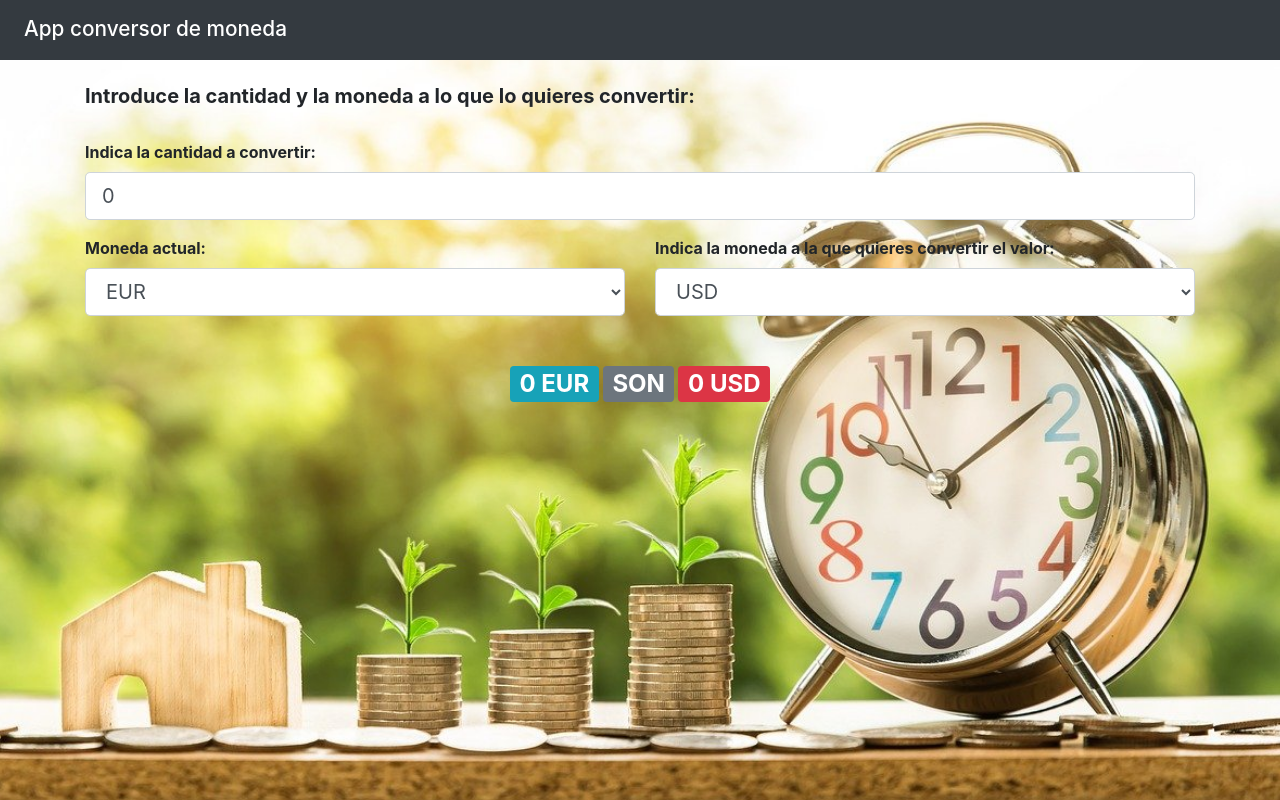
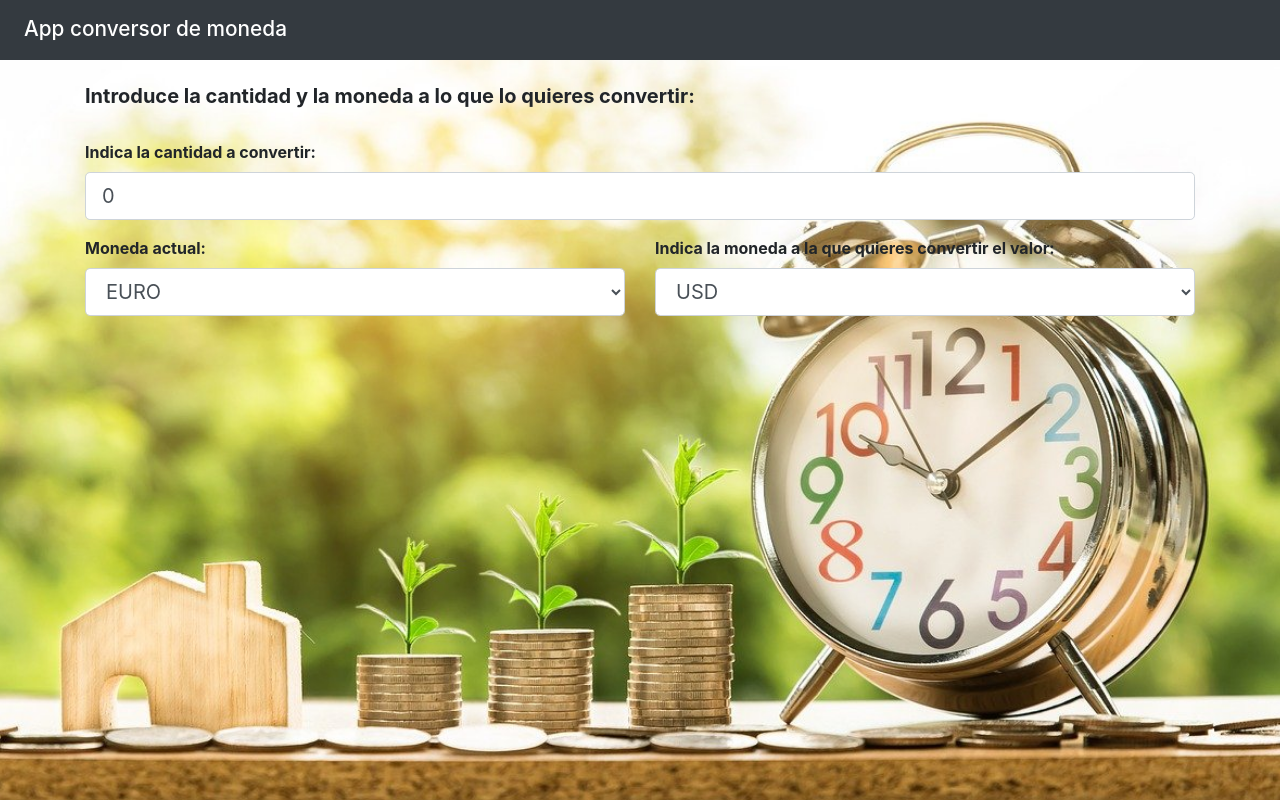
Before and after one commit to miryambathilde/app-convertidor, an Angular app: page / in a window 1280 px wide. Built offline with nearby package versions, Linux system fonts and the light colour scheme.

Commit message:
termino de arreglar la aplicacion

```diff
--- a/src/app/components/convertidor/convertidor.component.html
+++ b/src/app/components/convertidor/convertidor.component.html
@@ -7,7 +7,7 @@
           <label for="cantidad"><b>Indica la cantidad a convertir:</b></label>
           <!-- añadimos directiva NgModel TWO WAY DATA BINDING para hacer el binding con la variable cantidad -->
           <!-- aladimos event binding con el evento input y el metodo convertir  -->
-          <input type="number" class="form-control form-control-lg" id="cantidad" [(ngModel)]="cantidad" (input)="convertir" placeholder="Indica la cantidad...">
+          <input type="number" class="form-control form-control-lg" id="cantidad" [(ngModel)]="cantidad" (input)="convertir()" placeholder="Indica la cantidad...">
         </div>
     </div>
     <div class="col-lg-6">
@@ -15,7 +15,7 @@
         <label for="moneda-actual"><b>Moneda actual:</b></label>
          <!-- añadimos directiva NgModel TWO WAY DATA BINDING para hacer el binding con la variable monedaActual -->
          <!-- aladimos event binding con el evento change y el metodo convertir  -->
-        <select class="form-control form-control-lg" id="moneda-actual" [(ngModel)]="monedaActual" (change)="convertir">
+        <select class="form-control form-control-lg" id="moneda-actual" [(ngModel)]="monedaActual" (change)="convertir()">
           <!-- CREAMOS DIRECTIVA NGFOR PARA EL BINDING DE LA VARIABLE ARRAY MONEDAS -->
           <option *ngFor="let moneda of monedas">{{ moneda }}</option>
         </select>
@@ -26,7 +26,7 @@
         <label for="moneda-convertidor"><b>Indica la moneda a la que quieres convertir el valor:</b></label>
         <!-- añadimos directiva NgModel TWO WAY DATA BINDING para hacer el binding con la variable monedaActual -->
         <!-- aladimos event binding con el evento change y el metodo convertir  -->
-        <select class="form-control form-control-lg" id="moneda-convertidor" [(ngModel)]="monedaConvertir" (change)="convertir">
+        <select class="form-control form-control-lg" id="moneda-convertidor" [(ngModel)]="monedaConvertir" (change)="convertir()">
           <!-- CREAMOS DIRECTIVA NGFOR PARA EL BINDING DE LA VARIABLE ARRAY MONEDAS -->
           <option *ngFor="let moneda of monedas">{{ moneda }}</option>
         </select>
@@ -34,9 +34,10 @@
     </div>
   </div>
   <br>
-  <h5 class="text-center mt-2">
+  <!-- directiva Ngif para que solo se muestre cuando la cantidad sea maor a 0 -->
+  <h5 *ngIf="cantidad > 0" class="text-center mt-2">
     <span class="badge badge-info">{{cantidad}} {{monedaActual}}</span>
-    <span class="badge badge-secondary">SON </span>
+    <span class="badge badge-secondary">EQUIVALEN A:</span>
     <span class="badge badge-danger">{{total}} {{monedaConvertir}}</span>
   </h5>
 </div>
--- a/src/app/components/convertidor/convertidor.component.ts
+++ b/src/app/components/convertidor/convertidor.component.ts
@@ -7,20 +7,51 @@ import { Component, OnInit } from '@angular/core';
 })
 export class ConvertidorComponent implements OnInit {
   cantidad = 0;
-  monedaActual = 'EUR';
+  monedaActual = 'EURO';
   monedaConvertir = 'USD';
   total = 0;
-  monedas: string[] = ['USD', 'EUR', 'LIBRA']
+  monedas: string[] = ['USD', 'EURO', 'LIBRA']
 
   constructor() { }
 
   ngOnInit(): void {
   }
 
-  //metodo CONVERTIR
   convertir() {
-    console.log('llamada al metodo');
+    switch (this.monedaActual) {
+      case 'USD':
+        if(this.monedaConvertir === 'USD') {
+          this.total = this.cantidad;
+        }
+        if(this.monedaConvertir === 'EURO') {
+          this.total = this.cantidad * 0.83 // dollar to euro
+        }
+        if(this.monedaConvertir === 'LIBRA') {
+          this.total = this.cantidad * 0.72 //dollar to libra
+        }
+        break;
+      case 'EURO':
+        if(this.monedaConvertir === 'EURO') {
+          this.total = this.cantidad;
+        }
+        if(this.monedaConvertir === 'USD') {
+          this.total = this.cantidad * 1.21 // euro to dollar
+        }
+        if(this.monedaConvertir === 'LIBRA') {
+          this.total = this.cantidad * 0.87 //euro to libra
+        }
+        break;
+      case 'LIBRA':
+        if(this.monedaConvertir === 'LIBRA') {
+          this.total = this.cantidad;
+        }
+        if(this.monedaConvertir === 'USD') {
+          this.total = this.cantidad * 1.39 // libra to dollar
+        }
+        if(this.monedaConvertir === 'EURO') {
+          this.total = this.cantidad * 1.15 //libra to euro
+        }
+        break;
+    }
   }
-
-
 }
```
